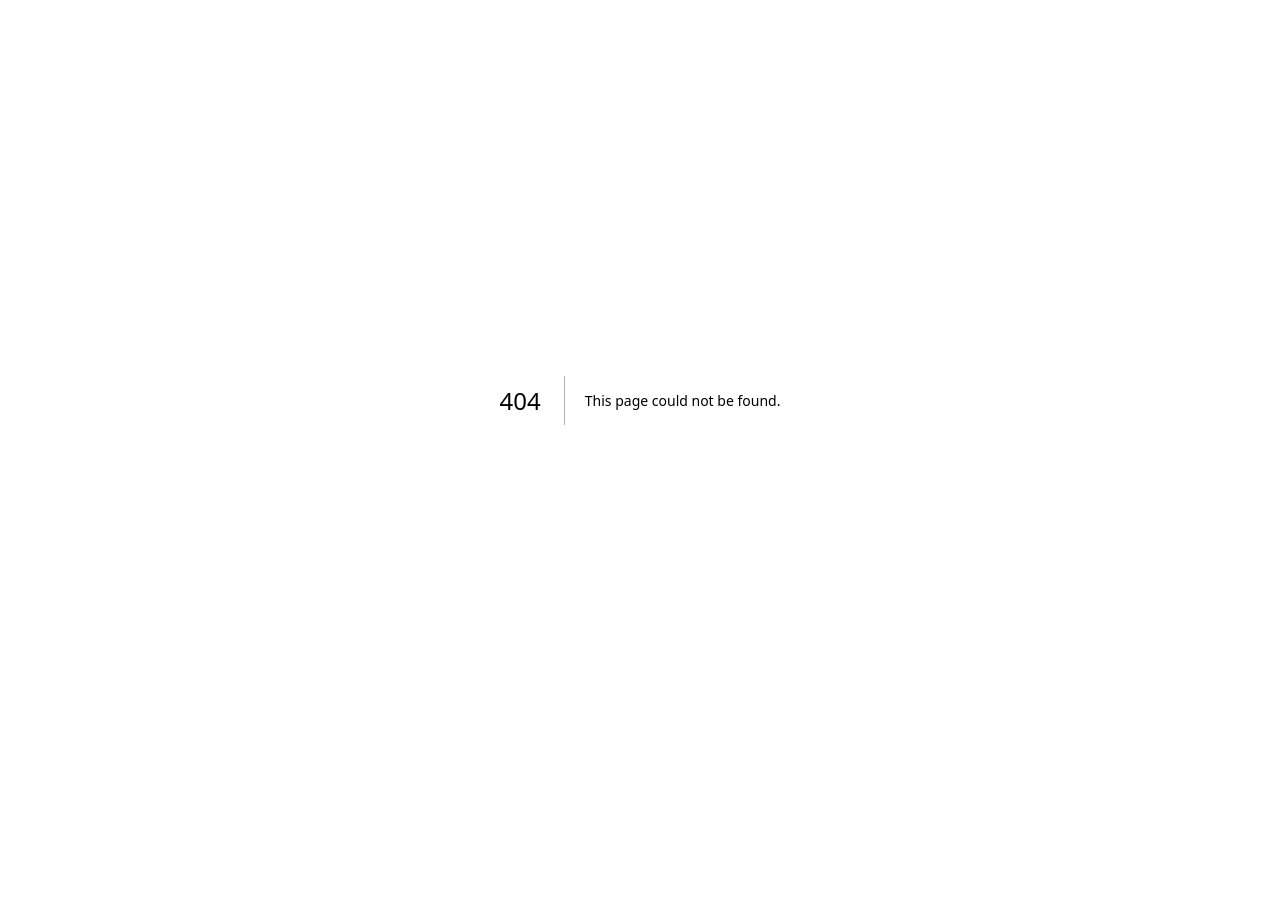
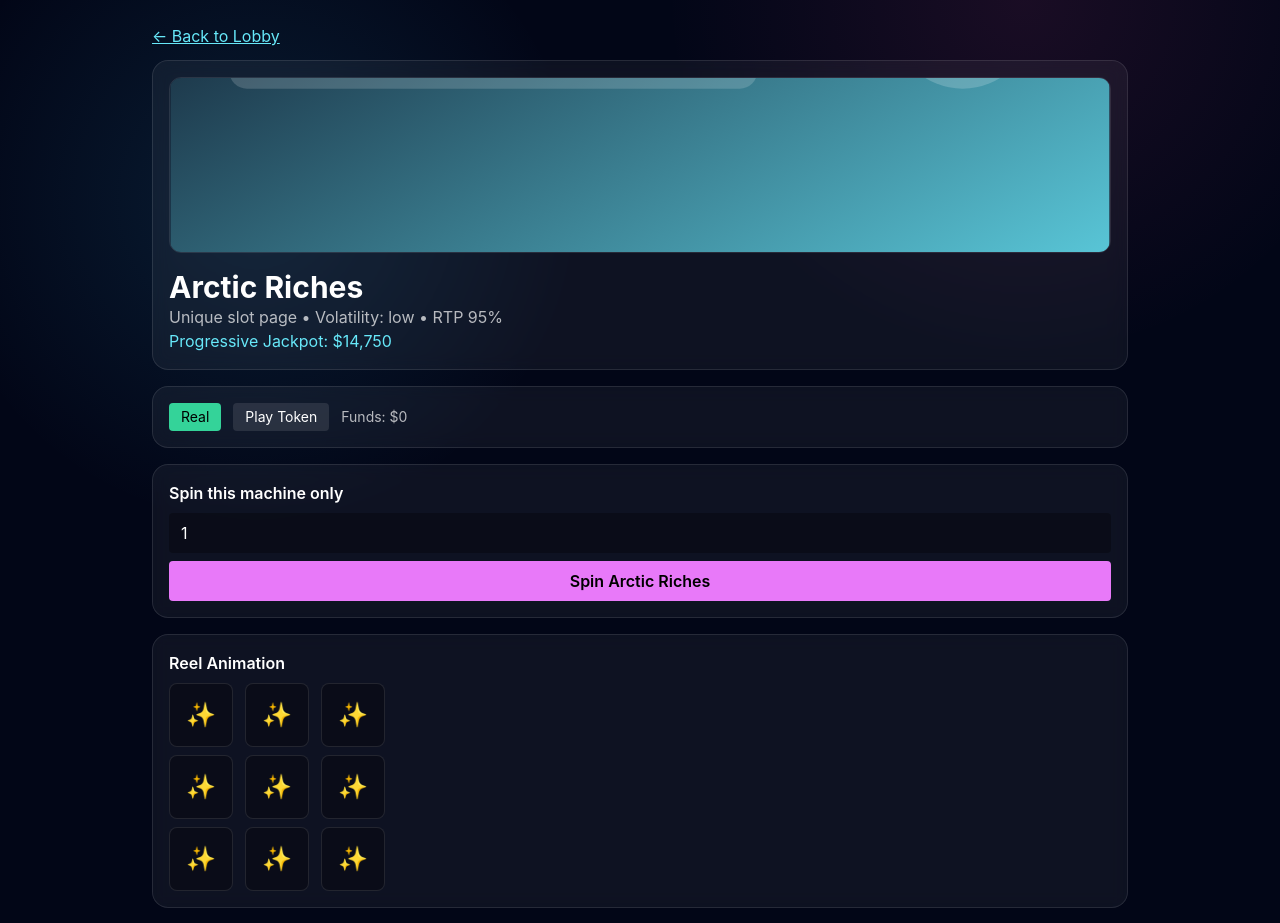
Before and after one commit to mmogg3r-code/mogg, a Next.js app: page /slots/arctic-riches in a window 1280 px wide. Before the commit this address had no page. Shown: the top 923 px of the page. Before the commit the page ends 800 px from the top, so only its background shows below. Built offline with nearby package versions, Linux system fonts and the light colour scheme.

Commit message:
Add play token mode and dedicated page for each slot machine

```diff
--- /dev/null
+++ b/app/slots/[id]/page.tsx
@@ -0,0 +1,5 @@
+import SlotPageClient from '@/components/slot-page-client';
+
+export default function SlotDetailPage({ params }: { params: { id: string } }) {
+  return <SlotPageClient slotId={params.id} />;
+}
--- /dev/null
+++ b/components/slot-page-client.tsx
@@ -0,0 +1,72 @@
+'use client';
+
+import Image from 'next/image';
+import Link from 'next/link';
+import { FormEvent, useMemo, useState } from 'react';
+import { motion } from 'framer-motion';
+import { useCasinoStore } from '@/lib/store';
+
+export default function SlotPageClient({ slotId }: { slotId: string }) {
+  const [betPerLine, setBetPerLine] = useState('1');
+  const [message, setMessage] = useState('Ready to spin this machine.');
+
+  const slots = useCasinoStore((s) => s.slots);
+  const jackpots = useCasinoStore((s) => s.jackpots);
+  const mode = useCasinoStore((s) => s.mode);
+  const setMode = useCasinoStore((s) => s.setMode);
+  const spin = useCasinoStore((s) => s.spin);
+  const reel = useCasinoStore((s) => s.lastReel);
+  const realFundsUsd = useCasinoStore((s) => s.realFundsUsd);
+  const playFundsUsd = useCasinoStore((s) => s.playFundsUsd);
+
+  const slot = useMemo(() => slots.find((x) => x.id === slotId), [slots, slotId]);
+
+  if (!slot) {
+    return <main className="mx-auto max-w-3xl p-6"><p>Slot not found.</p><Link href="/" className="underline">Back</Link></main>;
+  }
+
+  const onSpin = (e: FormEvent) => {
+    e.preventDefault();
+    const result = spin(Number(betPerLine), slot.id);
+    setMessage(result.message);
+  };
+
+  return (
+    <main className="mx-auto max-w-5xl p-6">
+      <Link href="/" className="text-cyan-300 underline">← Back to Lobby</Link>
+      <div className="panel mt-3">
+        <div className="relative h-44 w-full overflow-hidden rounded-xl border border-white/10">
+          <Image src={slot.icon} alt={slot.name} fill className="object-cover" sizes="800px" />
+        </div>
+        <h1 className="mt-4 text-3xl font-bold">{slot.name}</h1>
+        <p className="text-white/70">Unique slot page • Volatility: {slot.volatility} • RTP {Math.round(slot.baseRtp * 100)}%</p>
+        <p style={{ color: slot.accent }}>Progressive Jackpot: ${Math.min(1_000_000, jackpots[slot.id] ?? 0).toLocaleString()}</p>
+      </div>
+
+      <div className="panel mt-4 flex items-center gap-3">
+        <button onClick={() => setMode('real')} className={`rounded px-3 py-1 text-sm ${mode === 'real' ? 'bg-emerald-400 text-black' : 'bg-white/10'}`}>Real</button>
+        <button onClick={() => setMode('play')} className={`rounded px-3 py-1 text-sm ${mode === 'play' ? 'bg-fuchsia-400 text-black' : 'bg-white/10'}`}>Play Token</button>
+        <span className="text-sm text-white/70">Funds: {mode === 'real' ? `$${realFundsUsd.toLocaleString()}` : `${playFundsUsd.toLocaleString()} PT`}</span>
+      </div>
+
+      <form onSubmit={onSpin} className="panel mt-4 space-y-2">
+        <h2 className="font-semibold">Spin this machine only</h2>
+        <input className="w-full rounded bg-black/30 px-3 py-2" value={betPerLine} onChange={(e) => setBetPerLine(e.target.value)} />
+        <button className="w-full rounded bg-fuchsia-400 px-3 py-2 font-semibold text-black">Spin {slot.name}</button>
+      </form>
+
+      <div className="panel mt-4">
+        <h3 className="mb-2 font-semibold">Reel Animation</h3>
+        <div className="flex gap-3">
+          {reel.map((col, i) => (
+            <motion.div key={i} initial={{ y: -20 }} animate={{ y: 0 }} transition={{ delay: i * 0.06 }} className="space-y-2">
+              {col.map((sym, j) => <div key={`${i}-${j}`} className="reel-cell">{sym}</div>)}
+            </motion.div>
+          ))}
+        </div>
+      </div>
+
+      <p className="panel mt-4 text-sm">{message}</p>
+    </main>
+  );
+}
--- a/components/slots-dashboard.tsx
+++ b/components/slots-dashboard.tsx
@@ -1,6 +1,7 @@
 'use client';
 
 import Image from 'next/image';
+import Link from 'next/link';
 import { FormEvent, useMemo, useState } from 'react';
 import { BrowserProvider, parseEther } from 'ethers';
 import { AnimatePresence, motion } from 'framer-motion';
@@ -30,8 +31,10 @@ export default function SlotsDashboard() {
   const [status, setStatus] = useState('Welcome to MOGG Slots');
 
   const ping = useSound();
-
   const wallet = useCasinoStore((s) => s.wallet);
+  const mode = useCasinoStore((s) => s.mode);
+  const setMode = useCasinoStore((s) => s.setMode);
+  const addPlayTokens = useCasinoStore((s) => s.addPlayTokens);
   const connectWallet = useCasinoStore((s) => s.connectWallet);
   const trackDeposit = useCasinoStore((s) => s.trackDeposit);
   const slots = useCasinoStore((s) => s.slots);
@@ -41,7 +44,8 @@ export default function SlotsDashboard() {
   const requestWithdrawal = useCasinoStore((s) => s.requestWithdrawal);
   const dismissPopup = useCasinoStore((s) => s.dismissPopup);
 
-  const playerFundsUsd = useCasinoStore((s) => s.playerFundsUsd);
+  const realFundsUsd = useCasinoStore((s) => s.realFundsUsd);
+  const playFundsUsd = useCasinoStore((s) => s.playFundsUsd);
   const totalDepositsUsd = useCasinoStore((s) => s.totalDepositsUsd);
   const totalWageredUsd = useCasinoStore((s) => s.totalWageredUsd);
   const jackpots = useCasinoStore((s) => s.jackpots);
@@ -50,7 +54,7 @@ export default function SlotsDashboard() {
   const reel = useCasinoStore((s) => s.lastReel);
   const popup = useCasinoStore((s) => s.popup);
 
-  const p = useMemo(() => progressView(), [playerFundsUsd, totalDepositsUsd, totalWageredUsd]);
+  const p = useMemo(() => progressView(), [realFundsUsd, playFundsUsd, totalDepositsUsd, totalWageredUsd]);
 
   const onConnect = async () => {
     const eth = (window as any).ethereum;
@@ -97,19 +101,27 @@ export default function SlotsDashboard() {
           <h1 className="text-3xl font-bold">MOGG Slots — 20 Interactive Machines</h1>
           <p className="text-white/70">Deposit ETH directly to <span className="font-mono text-cyan-300">{TREASURY_DEPOSIT_ADDRESS}</span></p>
         </div>
+        <div className="flex gap-2">
           <button className="rounded-lg bg-cyan-400 px-4 py-2 font-semibold text-black" onClick={onConnect}>{wallet ? 'Wallet Connected' : 'Connect MetaMask'}</button>
+          <button className="rounded-lg bg-violet-400 px-4 py-2 font-semibold text-black" onClick={() => addPlayTokens(5000)}>+ Play Tokens</button>
+        </div>
       </motion.div>
+
+      <div className="panel mb-4 flex items-center gap-3">
+        <button onClick={() => setMode('real')} className={`rounded px-3 py-1 text-sm ${mode === 'real' ? 'bg-emerald-400 text-black' : 'bg-white/10'}`}>Real Mode</button>
+        <button onClick={() => setMode('play')} className={`rounded px-3 py-1 text-sm ${mode === 'play' ? 'bg-fuchsia-400 text-black' : 'bg-white/10'}`}>Play Token Mode</button>
+        <p className="text-sm text-white/70">Active bankroll: {mode === 'real' ? `$${realFundsUsd.toLocaleString()}` : `${playFundsUsd.toLocaleString()} PT`}</p>
+      </div>
 
       <div className="grid gap-4 md:grid-cols-4 mb-4">
         {[
-          ['Player Funds', `$${playerFundsUsd.toLocaleString()}`],
+          ['Real Funds', `$${realFundsUsd.toLocaleString()}`],
+          ['Play Tokens', `${playFundsUsd.toLocaleString()} PT`],
           ['Deposits', `$${totalDepositsUsd.toLocaleString()}`],
-          ['Wagered', `$${totalWageredUsd.toLocaleString()}`],
-          ['Withdrawal Unlock', `${p.progressPct}%`]
+          ['Wagered', `$${totalWageredUsd.toLocaleString()}`]
         ].map((card, i) => (
           <motion.div key={card[0]} initial={{ opacity: 0, y: 14 }} animate={{ opacity: 1, y: 0 }} transition={{ delay: i * 0.05 }} className="panel">
-            <p className="text-white/70">{card[0]}</p>
-            <p className="text-2xl font-bold">{card[1]}</p>
+            <p className="text-white/70">{card[0]}</p><p className="text-2xl font-bold">{card[1]}</p>
           </motion.div>
         ))}
       </div>
@@ -127,7 +139,7 @@ export default function SlotsDashboard() {
         </form>
 
         <form onSubmit={onSpin} className="panel space-y-2">
-          <h3 className="font-semibold">Spin Controls</h3>
+          <h3 className="font-semibold">Spin Controls ({mode})</h3>
           <p className="text-xs text-white/70">50 fixed lines • max ${MAX_BET_PER_LINE_USD}/line • max 20,000x multiplier</p>
           <input className="w-full rounded bg-black/30 px-3 py-2" value={betPerLine} onChange={(e) => setBetPerLine(e.target.value)} />
           <button className="w-full rounded bg-fuchsia-400 px-3 py-2 font-semibold text-black">SPIN ({LINES_PER_SLOT} lines)</button>
@@ -141,25 +153,20 @@ export default function SlotsDashboard() {
       </div>
 
       <div className="panel mt-4">
-        <h3 className="mb-2 font-semibold">20 Unique Slots (progressive jackpot up to $1,000,000)</h3>
+        <h3 className="mb-2 font-semibold">20 Unique Slots — each has its own page</h3>
         <div className="grid gap-2 sm:grid-cols-2 lg:grid-cols-4 xl:grid-cols-5">
           {slots.map((s, i) => (
-            <motion.button
-              key={s.id}
-              onClick={() => selectSlot(s.id)}
-              whileHover={{ scale: 1.03, y: -2 }}
-              initial={{ opacity: 0, y: 8 }}
-              animate={{ opacity: 1, y: 0 }}
-              transition={{ delay: i * 0.015 }}
-              className={`rounded-lg border px-2 py-2 text-left ${selectedSlotId === s.id ? 'border-cyan-400 bg-cyan-500/10' : 'border-white/15 bg-white/5'}`}
-            >
+            <motion.div key={s.id} whileHover={{ scale: 1.03, y: -2 }} initial={{ opacity: 0, y: 8 }} animate={{ opacity: 1, y: 0 }} transition={{ delay: i * 0.015 }} className={`rounded-lg border px-2 py-2 text-left ${selectedSlotId === s.id ? 'border-cyan-400 bg-cyan-500/10' : 'border-white/15 bg-white/5'}`}>
+              <button onClick={() => selectSlot(s.id)} className="w-full text-left">
                 <div className="relative h-20 w-full overflow-hidden rounded mb-2 border border-white/10">
                   <Image src={s.icon} alt={s.name} fill className="object-cover" sizes="220px" />
                 </div>
                 <p className="font-semibold">{s.name}</p>
                 <p className="text-xs text-white/70">Volatility: {s.volatility}</p>
                 <p className="text-xs" style={{ color: s.accent }}>Jackpot: ${Math.min(1_000_000, jackpots[s.id] ?? 0).toLocaleString()}</p>
-            </motion.button>
+              </button>
+              <Link href={`/slots/${s.id}`} className="mt-2 inline-block rounded bg-white/10 px-2 py-1 text-xs">Open Slot Page</Link>
+            </motion.div>
           ))}
         </div>
       </div>
@@ -169,16 +176,14 @@ export default function SlotsDashboard() {
         <div className="flex gap-3">
           {reel.map((col, i) => (
             <motion.div key={i} initial={{ y: -36, opacity: 0.4, rotateX: -35 }} animate={{ y: 0, opacity: 1, rotateX: 0 }} transition={{ type: 'spring', stiffness: 220, damping: 18, delay: i * 0.05 }} className="space-y-2">
-              {col.map((sym, j) => (
-                <motion.div key={`${i}-${j}`} whileHover={{ scale: 1.08 }} className="reel-cell">{sym}</motion.div>
-              ))}
+              {col.map((sym, j) => <motion.div key={`${i}-${j}`} whileHover={{ scale: 1.08 }} className="reel-cell">{sym}</motion.div>)}
             </motion.div>
           ))}
         </div>
       </div>
 
       <div className="grid gap-4 lg:grid-cols-2 mt-4">
-        <div className="panel"><h3 className="mb-2 font-semibold">Recent Spins</h3><div className="space-y-1 text-sm">{spins.length ? spins.slice(0, 12).map((s) => <p key={s.id}>{s.slotName} • Bet ${s.totalBetUsd} • Win ${s.result.totalWinUsd}</p>) : <p className="text-white/60">No spins yet.</p>}</div></div>
+        <div className="panel"><h3 className="mb-2 font-semibold">Recent Spins</h3><div className="space-y-1 text-sm">{spins.length ? spins.slice(0, 12).map((s) => <p key={s.id}>[{s.mode}] {s.slotName} • Bet ${s.totalBetUsd} • Win ${s.result.totalWinUsd}</p>) : <p className="text-white/60">No spins yet.</p>}</div></div>
         <div className="panel"><h3 className="mb-2 font-semibold">Deposits</h3><div className="space-y-1 text-sm">{deposits.length ? deposits.slice(0, 12).map((d) => <p key={d.txHash}><span className="font-mono">{d.txHash.slice(0, 12)}...</span> • {d.eth} ETH • ${d.usd}</p>) : <p className="text-white/60">No deposits yet.</p>}</div></div>
       </div>
 
@@ -188,9 +193,7 @@ export default function SlotsDashboard() {
         {popup ? (
           <motion.div initial={{ opacity: 0, scale: 0.8 }} animate={{ opacity: 1, scale: 1 }} exit={{ opacity: 0 }} className="fixed inset-0 z-50 flex items-center justify-center bg-black/60 p-4" onClick={dismissPopup}>
             <motion.div initial={{ rotate: -1.5 }} animate={{ rotate: [0, -1.5, 1.5, 0] }} transition={{ repeat: Infinity, duration: 0.9 }} className="glow rounded-2xl border border-cyan-400/50 bg-slate-900 p-8 text-center">
-              <h2 className="text-3xl font-bold text-cyan-300">WIN ALERT</h2>
-              <p className="mt-3 text-lg">{popup}</p>
-              <p className="mt-4 text-xs text-white/60">Click anywhere to close</p>
+              <h2 className="text-3xl font-bold text-cyan-300">WIN ALERT</h2><p className="mt-3 text-lg">{popup}</p><p className="mt-4 text-xs text-white/60">Click anywhere to close</p>
             </motion.div>
           </motion.div>
         ) : null}
--- a/lib/store.ts
+++ b/lib/store.ts
@@ -13,11 +13,14 @@ import {
   withdrawUnlocked
 } from './rules';
 
+export type BalanceMode = 'real' | 'play';
+
 export type Deposit = { txHash: string; eth: number; usd: number; at: string };
 export type SpinLog = {
   id: string;
   slotId: string;
   slotName: string;
+  mode: BalanceMode;
   betPerLineUsd: number;
   totalBetUsd: number;
   result: SpinResult;
@@ -28,7 +31,9 @@ export type JackpotPool = Record<string, number>;
 
 type State = {
   wallet: string | null;
-  playerFundsUsd: number;
+  mode: BalanceMode;
+  realFundsUsd: number;
+  playFundsUsd: number;
   totalDepositsUsd: number;
   totalWageredUsd: number;
   requestedWithdrawalUsd: number;
@@ -40,9 +45,11 @@ type State = {
   lastReel: string[][];
   popup: string | null;
   connectWallet: (address: string) => void;
+  setMode: (mode: BalanceMode) => void;
+  addPlayTokens: (usd: number) => void;
   trackDeposit: (txHash: string, eth: number) => { ok: boolean; message: string };
   selectSlot: (id: string) => void;
-  spin: (betPerLineUsd: number) => { ok: boolean; message: string };
+  spin: (betPerLineUsd: number, forcedSlotId?: string) => { ok: boolean; message: string };
   requestWithdrawal: (usd: number) => { ok: boolean; message: string };
   dismissPopup: () => void;
 };
@@ -53,7 +60,9 @@ const initialReel = Array.from({ length: 3 }).map(() => Array.from({ length: 3 }
 
 export const useCasinoStore = create<State>((set, get) => ({
   wallet: null,
-  playerFundsUsd: 0,
+  mode: 'real',
+  realFundsUsd: 0,
+  playFundsUsd: 10000,
   totalDepositsUsd: 0,
   totalWageredUsd: 0,
   requestedWithdrawalUsd: 0,
@@ -66,6 +75,8 @@ export const useCasinoStore = create<State>((set, get) => ({
   popup: null,
 
   connectWallet: (address) => set({ wallet: address }),
+  setMode: (mode) => set({ mode }),
+  addPlayTokens: (usd) => set((s) => ({ playFundsUsd: Number((s.playFundsUsd + Math.max(0, usd)).toFixed(2)) })),
 
   trackDeposit: (txHash, eth) => {
     if (eth < MIN_DEPOSIT_ETH) return { ok: false, message: `Minimum deposit is ${MIN_DEPOSIT_ETH} ETH.` };
@@ -73,7 +84,7 @@ export const useCasinoStore = create<State>((set, get) => ({
 
     const usd = Number((eth * USD_PER_ETH).toFixed(2));
     set((s) => ({
-      playerFundsUsd: Number((s.playerFundsUsd + usd).toFixed(2)),
+      realFundsUsd: Number((s.realFundsUsd + usd).toFixed(2)),
       totalDepositsUsd: Number((s.totalDepositsUsd + usd).toFixed(2)),
       deposits: [{ txHash, eth, usd, at: new Date().toISOString() }, ...s.deposits]
     }));
@@ -82,26 +93,28 @@ export const useCasinoStore = create<State>((set, get) => ({
 
   selectSlot: (id) => set({ selectedSlotId: id }),
 
-  spin: (betPerLineUsd) => {
+  spin: (betPerLineUsd, forcedSlotId) => {
     const s = get();
     if (betPerLineUsd <= 0 || betPerLineUsd > MAX_BET_PER_LINE_USD) {
       return { ok: false, message: `Bet per line must be > 0 and <= $${MAX_BET_PER_LINE_USD}.` };
     }
 
     const totalBet = Number((betPerLineUsd * LINES_PER_SLOT).toFixed(2));
-    if (s.playerFundsUsd < totalBet) return { ok: false, message: 'Insufficient player funds.' };
+    const activeFunds = s.mode === 'real' ? s.realFundsUsd : s.playFundsUsd;
+    if (activeFunds < totalBet) return { ok: false, message: `Insufficient ${s.mode} funds.` };
 
-    const slot = s.slots.find((x) => x.id === s.selectedSlotId) ?? s.slots[0];
+    const slotId = forcedSlotId ?? s.selectedSlotId;
+    const slot = s.slots.find((x) => x.id === slotId) ?? s.slots[0];
     const result = spinSlot(slot, betPerLineUsd, s.jackpots[slot.id]);
 
     const jackpotContribution = Number((totalBet * 0.015).toFixed(2));
-    const nextJackpot = Math.min(MAX_PROGRESSIVE_JACKPOT_USD, Number(((s.jackpots[slot.id] - result.jackpotWinUsd + jackpotContribution)).toFixed(2)));
-
-    const nextFunds = Number((s.playerFundsUsd - totalBet + result.totalWinUsd).toFixed(2));
+    const nextJackpot = Math.min(MAX_PROGRESSIVE_JACKPOT_USD, Number((s.jackpots[slot.id] - result.jackpotWinUsd + jackpotContribution).toFixed(2)));
+    const nextFunds = Number((activeFunds - totalBet + result.totalWinUsd).toFixed(2));
     const popup = result.hitType === 'jackpot' || result.hitType === 'big_win' ? result.message : null;
 
     set((prev) => ({
-      playerFundsUsd: nextFunds,
+      realFundsUsd: prev.mode === 'real' ? nextFunds : prev.realFundsUsd,
+      playFundsUsd: prev.mode === 'play' ? nextFunds : prev.playFundsUsd,
       totalWageredUsd: Number((prev.totalWageredUsd + totalBet).toFixed(2)),
       jackpots: { ...prev.jackpots, [slot.id]: nextJackpot },
       lastReel: result.reel,
@@ -110,6 +123,7 @@ export const useCasinoStore = create<State>((set, get) => ({
           id: `${Date.now()}-${prev.spins.length}`,
           slotId: slot.id,
           slotName: slot.name,
+          mode: prev.mode,
           betPerLineUsd,
           totalBetUsd: totalBet,
           result,
@@ -125,14 +139,15 @@ export const useCasinoStore = create<State>((set, get) => ({
 
   requestWithdrawal: (usd) => {
     const s = get();
+    if (s.mode !== 'real') return { ok: false, message: 'Switch to Real mode to request withdrawals.' };
     if (usd <= 0) return { ok: false, message: 'Withdrawal must be > 0.' };
-    if (usd > s.playerFundsUsd) return { ok: false, message: 'Insufficient available player funds.' };
+    if (usd > s.realFundsUsd) return { ok: false, message: 'Insufficient available real funds.' };
 
     const unlocked = withdrawUnlocked(s.totalDepositsUsd, s.totalWageredUsd);
     const required = wagerRequiredUsd(s.totalDepositsUsd);
     if (!unlocked) return { ok: false, message: `Withdrawal locked. Need $${required.toLocaleString()} wagered (20x deposits).` };
 
-    set((prev) => ({ requestedWithdrawalUsd: Number((prev.requestedWithdrawalUsd + usd).toFixed(2)), playerFundsUsd: Number((prev.playerFundsUsd - usd).toFixed(2)) }));
+    set((prev) => ({ requestedWithdrawalUsd: Number((prev.requestedWithdrawalUsd + usd).toFixed(2)), realFundsUsd: Number((prev.realFundsUsd - usd).toFixed(2)) }));
     return { ok: true, message: `Withdrawal request submitted for manual review: $${usd.toLocaleString()}` };
   },
 
```
Lines whose indentation alone changed are shown as unchanged.
